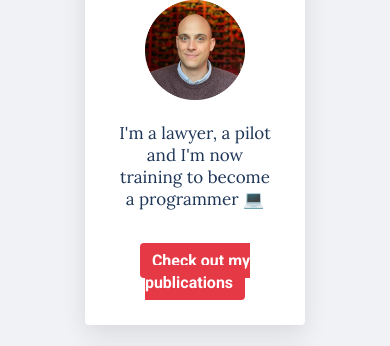
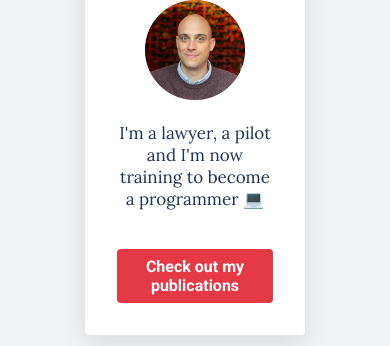
Before and after one commit to wolfgangernst/profile, a plain HTML site: page index.html in a window 390 px wide. Shown: the part 175-521 px from the top of the page. Drawn offline with Linux system fonts and the light colour scheme.

Commit message:
Update index.html
Mobile

```diff
--- a/index.html
+++ b/index.html
@@ -18,7 +18,7 @@
       I'm a lawyer, a pilot and I'm now training to become a programmer 💻
     </p>
     <br>
-      <a href="https://www.lexology.com/760/author/Wolfgang_Ernst/"target="_blank" class="btn-red">Check out my publications</a>
+      <a href="https://www.lexology.com/760/author/Wolfgang_Ernst/"target="_blank"><div class="btn-red">Check out my publications</div></a>
     </div>
 
     <div class="card">
```
